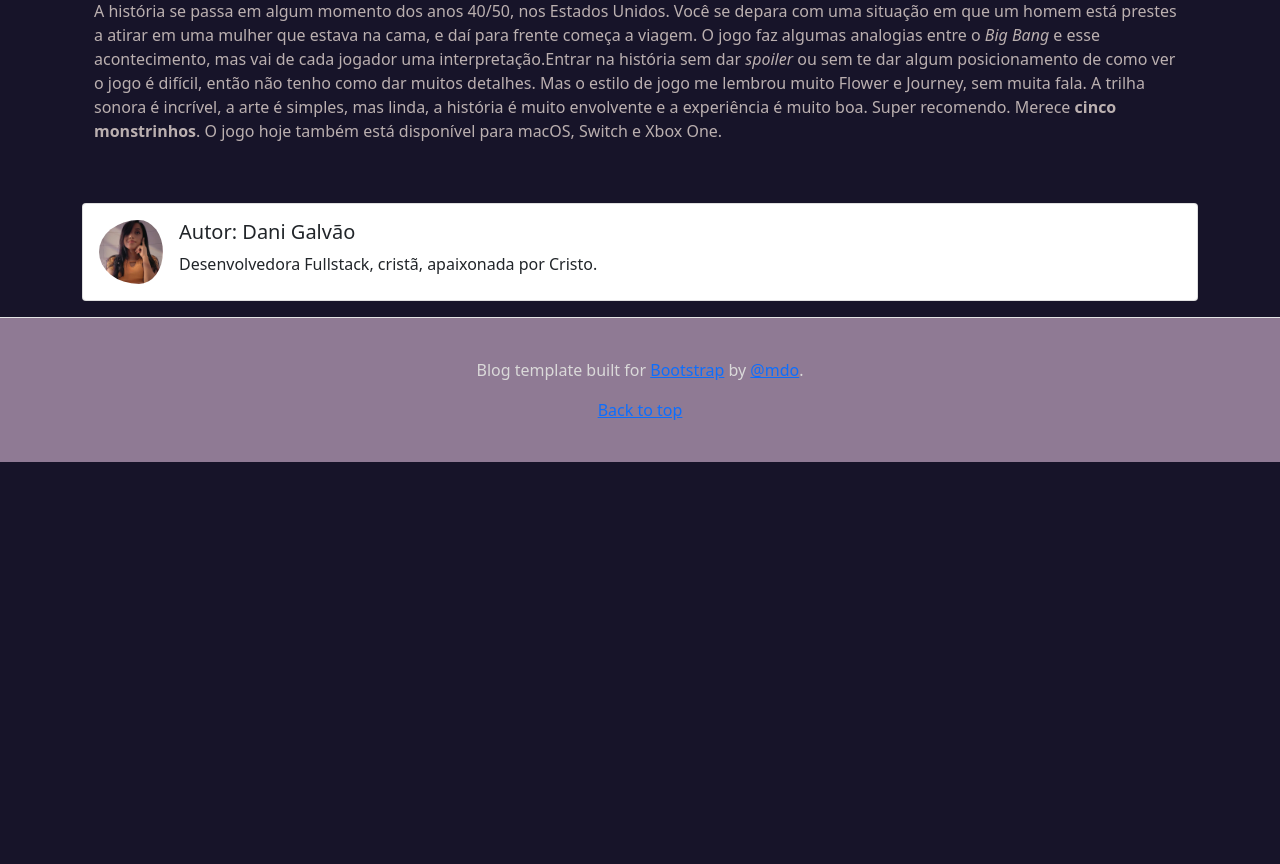
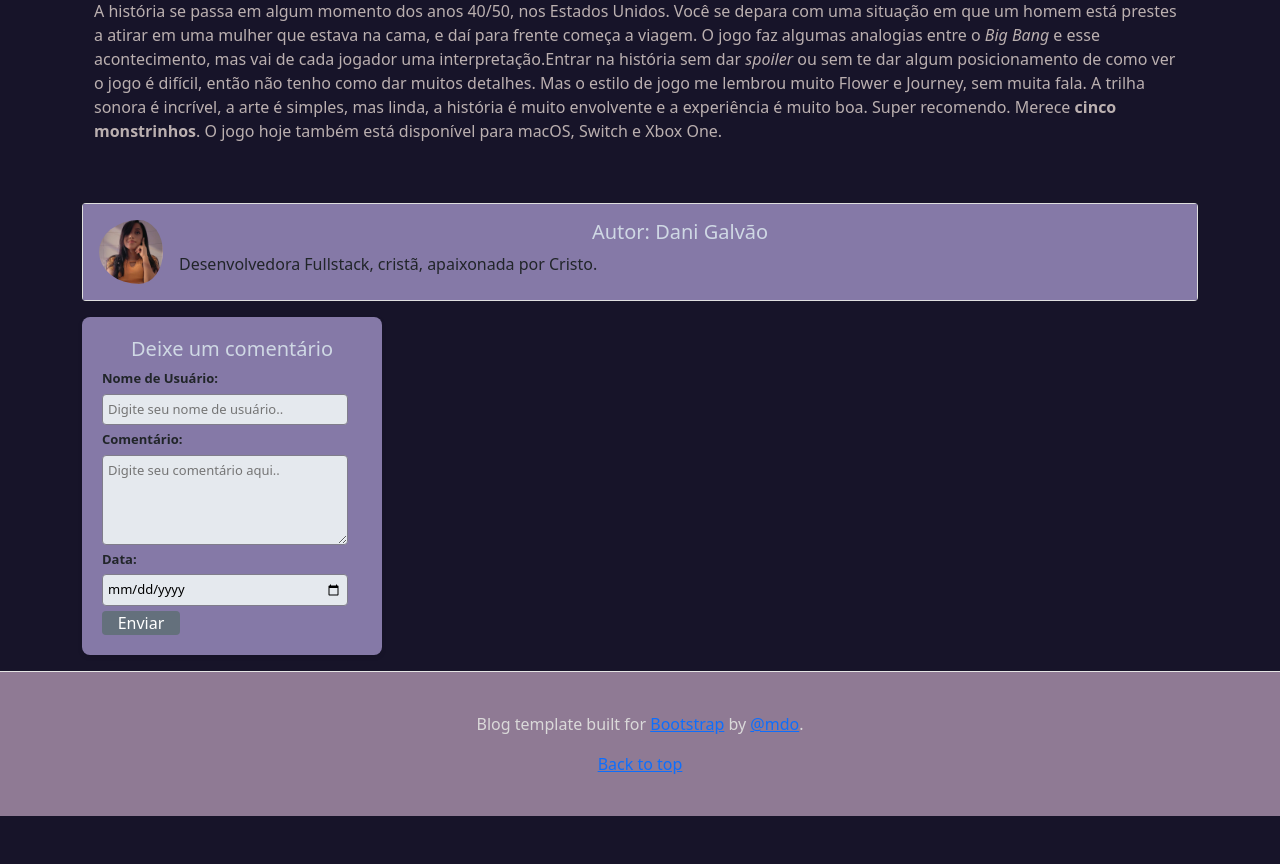
Before and after one commit to DanieleFG/ProjetoBlog_Mae_C_Jemison, a Django app: page /listarNoticias/19 in a window 1280 px wide. Shown: the part 2480-3344 px from the top of the page. Before the commit the page ends 2942 px from the top, so only its background shows below. Run offline with Django 5.2, Linux system fonts and the light colour scheme; data comes from the database, SQL or seed files in the repository; some libraries are stand-ins or nearby versions; some web fonts are replaced.

Commit message:
Inclusão e formatação do formulario de comentario

```diff
--- /dev/null
+++ b/cadastroUsuario/static/css/noticia.css
@@ -0,0 +1,57 @@
+.card-body {
+    background-color: #8579a7;
+}
+
+.comment-container {
+    width: 300px;
+    margin: 0 auto;
+    margin-left: 0rem;
+    margin-bottom: 1rem;
+    background-color: #8579a7;
+    padding: 20px;
+    border-radius: 8px;
+    box-shadow: 0 2px 5px rgba(0,0,0,0.1);
+    font-size: small;
+
+}
+
+h5 {
+    text-align: center;
+    color: #cfd8e4;
+}
+
+form {
+    display: grid;
+    gap: 5px;
+}
+
+label {
+    font-weight: bold;
+}
+
+input[type="text"],
+textarea,
+input[type="date"] {
+    width: 90%;
+    padding: 5px;
+    border: 1px solid #807d8b;
+    border-radius: 4px;
+    box-sizing:content-box;
+    background-color: #e5e9ee;
+}
+
+input[type="submit"] {
+    background-color: #64707c;
+    color: #fff;
+    border: none;
+    border-radius: 4px;
+    padding: 0px 8px;
+    cursor: pointer;
+    font-size: 16px;
+    width: 30%;
+
+}
+
+input[type="submit"]:hover {
+    background-color: #818a94;
+}
--- a/noticia/templates/noticia.html
+++ b/noticia/templates/noticia.html
@@ -6,6 +6,7 @@
 
 
 {% block content %}
+
 
 <div class="container-md">
     <div class="row">
@@ -44,6 +45,21 @@
   </div>
 </div>
 
+<div class="comment-container">
+  <h5>Deixe um comentário</h5>
+  <form id="commentForm" onsubmit="submitComment(event)">
+      <label for="username">Nome de Usuário:</label>
+      <input type="text" id="username" name="username" placeholder="Digite seu nome de usuário.." required>
+
+      <label for="comment">Comentário:</label>
+      <textarea id="comment" name="comment" placeholder="Digite seu comentário aqui.." rows="4" required></textarea>
+
+      <label for="date">Data:</label>
+      <input type="date" id="date" name="date" required>
+
+      <input type="submit" value="Enviar">
+  </form>
+</div>
 
 
 
--- a/projeto_blog/templates/base.html
+++ b/projeto_blog/templates/base.html
@@ -39,6 +39,8 @@
     <link href="https://fonts.googleapis.com/css?family=Playfair&#43;Display:700,900&amp;display=swap" rel="stylesheet">
     <!-- Custom styles for this template -->
     <link href="../static/css/blog.css" rel="stylesheet">
+    <link href="../static/css/noticia.css" rel="stylesheet">
+
   </head>
 
   <body>
```
